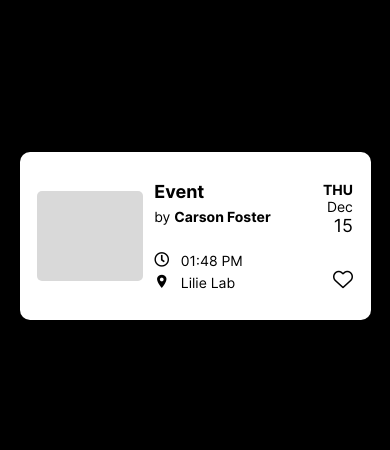
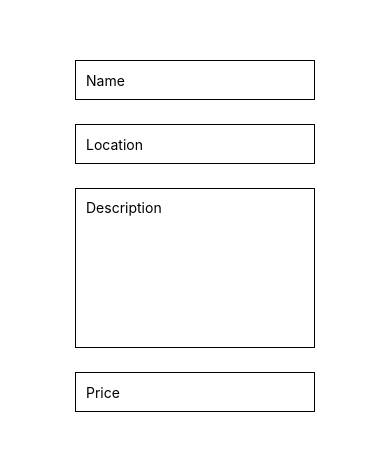
Before and after one commit to rice-apps/sammyshouse, a React Native app in the folder app/: screen / in a window 390 px wide. Shown: the part 186-636 px from the top of the page. Built offline with nearby package versions, Linux system fonts and the light colour scheme.

Commit message:
new add event page

```diff
--- a/app/App.tsx
+++ b/app/App.tsx
@@ -2,25 +2,30 @@ import React from 'react';
 import { StatusBar } from 'expo-status-bar';
 import { StyleSheet, Text, View } from 'react-native';
 import EventCard from './EventCard/EventCard';
+import AddEvent from './pages/AddEvent';
 
 export default function App() {
   return (
     <View style={styles.container}>
-      <EventCard data={{
+      {/* <EventCard data={{
         eventName: 'Event',
         postedBy: 'Carson Foster',
         location: 'Lilie Lab',
         dateTime: new Date('15 December 2022 1:48 PM')
-      }} onPress={() => console.log("pressed")} onLike={(liked) => console.log(`liked: ${liked}`)}/>
+      }} onPress={() => console.log("pressed")} onLike={(liked) => console.log(`liked: ${liked}`)}/> */}
       <StatusBar style="auto" />
+
+      <AddEvent></AddEvent>
     </View>
+
+
   );
 }
 
 const styles = StyleSheet.create({
   container: {
     flex: 1,
-    backgroundColor: '#000',
+    backgroundColor: '#fff',
     alignItems: 'center',
     justifyContent: 'center',
   },
--- /dev/null
+++ b/app/pages/AddEvent.tsx
@@ -0,0 +1,63 @@
+import React from 'react';
+import { SafeAreaView, TouchableOpacity, Text, StyleSheet, TextInput } from "react-native";
+
+const AddEvent = () => {
+  const [text, onChangeText] = React.useState(null);
+
+  return (
+    <SafeAreaView>
+
+      <TextInput
+        style={styles.singleline}
+        onChangeText={onChangeText}
+        value={text}
+        placeholder="Name"
+      />
+
+      <TextInput
+        style={styles.singleline}
+        onChangeText={onChangeText}
+        value={text}
+        placeholder="Location"
+        keyboardType="numeric"
+      />
+
+      <TextInput
+        multiline
+        style={styles.multiline}
+        numberOfLines={4}
+        onChangeText={onChangeText}
+        value={text}
+        placeholder="Description"
+      />
+
+      <TextInput
+        style={styles.singleline}
+        onChangeText={onChangeText}
+        value={text}
+        placeholder="Price"
+        keyboardType="numeric"
+      />
+
+    </SafeAreaView>
+  );
+};
+
+const styles = StyleSheet.create({
+  singleline: {
+    height: 40,
+    margin: 12,
+    borderWidth: 1,
+    padding: 10,
+  },
+
+  multiline: {
+    height: 160,
+    margin: 12,
+    borderWidth: 1,
+    padding: 10,
+  },
+
+});
+
+export default AddEvent;
--- a/app/tsconfig.json
+++ b/app/tsconfig.json
@@ -1,4 +1,6 @@
 {
-  "compilerOptions": {},
+  "compilerOptions": {
+      "jsx": "react"
+},
   "extends": "expo/tsconfig.base"
 }
```
Also changed, not shown: app/package.json (+6 -3 lines), 1 other file (tests, documents, lock files or other folders).
